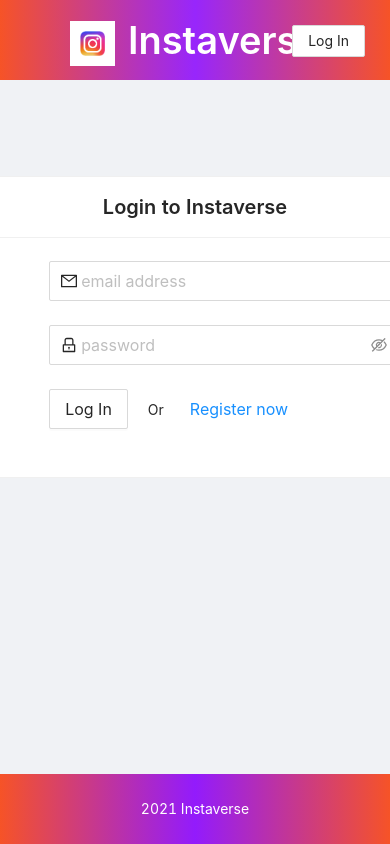
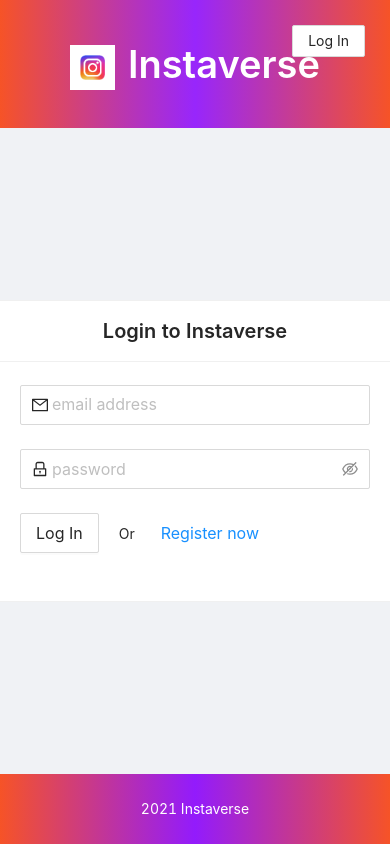
Before and after one commit to dturin1997/instaverse-client, a React (Create React App) app: page /authform in a window 390 px wide. Built offline with nearby package versions, Linux system fonts and the light colour scheme; no server answers.

Commit message:
ScrollToTop y diseño responsivo xs

```diff
--- a/src/components/AppBar/AppBar.js
+++ b/src/components/AppBar/AppBar.js
@@ -1,17 +1,19 @@
 import React, { useState, useEffect } from "react";
 import { Link, useNavigate, useLocation } from "react-router-dom";
-import { Layout, Image, Typography, Button, Avatar } from "antd";
+import { Layout, Image, Typography, Button, Avatar, Grid } from "antd";
 import Logo from "../../images/icono-instagram.png";
 import { useDispatch } from "react-redux";
 import { LOGOUT } from "../../constants/actionTypes";
-import decode from 'jwt-decode';
+import decode from "jwt-decode";
 
 import styles from "./styles";
 
 const { Title } = Typography;
 const { Header } = Layout;
+const { useBreakpoint } = Grid;
 
 export default function AppBar() {
+  const { xs } = useBreakpoint();
   //const user = null;
   const dispatch = useDispatch();
   const navigate = useNavigate();
@@ -34,20 +36,79 @@
     dispatch({ type: LOGOUT });
     navigate("/authform"); // redirect to login page
     setUser(null);
-    }
+  };
 
   return (
+    <>
+      {xs ? (
+        <Header style={{ ...styles.header, height: "8rem" }}>
+          <div style={{ display: "flex", flexDirection: "column" }}>
+            <div>
+              <Link to="/">
+                <div style={styles.homeLink}>
+                  <Image
+                    style={styles.image}
+                    width="45"
+                    preview={false}
+                    src={Logo}
+                  />
+                  &nbsp;
+                  <Title style={styles.title}>Instaverse</Title>
+                </div>
+              </Link>
+            </div>
+            <div>
+              {!user ? (
+                <Link to="/authform">
+                  <Button htmlType="button" style={styles.login}>
+                    Log In
+                  </Button>
+                </Link>
+              ) : (
+                <div
+                  style={{
+                    position: "relative",
+                    marginTop: "10px",
+                    display: "flex",
+                    justifyContent: "center",
+                    alignItems: "center",
+                  }}
+                >
+                  <Avatar style={styles.avatar} alt="username" size="large">
+                    {user?.result?.username?.charAt(0)?.toUpperCase()}
+                  </Avatar>
+                  <Title style={styles.title} level={4}>
+                    {user?.result?.username}
+                  </Title>
+                  <Button
+                    style={{ marginLeft: "10px" }}
+                    onClick={logout}
+                    htmlType="button"
+                  >
+                    Log Out
+                  </Button>
+                </div>
+              )}
+            </div>
+          </div>
+        </Header>
+      ) : (
         <Header style={styles.header}>
           <Link to="/">
             <div style={styles.homeLink}>
-            <Image style={styles.image} width="45" preview={false} src={Logo} />
+              <Image
+                style={styles.image}
+                width="45"
+                preview={false}
+                src={Logo}
+              />
               &nbsp;
               <Title style={styles.title}>Instaverse</Title>
             </div>
           </Link>
           {!user ? (
             <Link to="/authform">
-                <Button htmlType='button' style={styles.login}>
+              <Button htmlType="button" style={styles.login}>
                 Log In
               </Button>
             </Link>
@@ -65,5 +126,7 @@
             </div>
           )}
         </Header>
+      )}
+    </>
   );
 }
--- a/src/components/AppBar/styles.js
+++ b/src/components/AppBar/styles.js
@@ -15,7 +15,7 @@
     zIndex: "1",
   },
   image: {
-      width: '45px'
+    width: "45px",
   },
   title: {
     color: "white",
--- a/src/components/AuthForm/AuthForm.js
+++ b/src/components/AuthForm/AuthForm.js
@@ -1,14 +1,16 @@
-import React, {useState} from 'react';
-import { useNavigate} from 'react-router-dom';
-import { Form, Input, Button, Card, Layout, Typography } from "antd";
+import React, { useState } from "react";
+import { Form, Input, Button, Card, Layout, Typography, Grid } from "antd";
+import { useNavigate } from "react-router-dom";
 import { UserOutlined, LockOutlined, MailOutlined } from "@ant-design/icons";
-import { useDispatch } from 'react-redux';
-import { login, signup } from '../../actions/authentication';
+import { useDispatch } from "react-redux";
+import { login, signup } from "../../actions/authentication";
+import styles from "./styles";
 
-import styles from './styles';
+const { useBreakpoint } = Grid;
 
 const { Title } = Typography;
 function AuthForm() {
+  const { xs } = useBreakpoint();
   const user = null;
   const navigate = useNavigate();
   const dispatch = useDispatch();
@@ -25,17 +27,23 @@
   };
 
   const switchMode = () => {
-        setIsLogin(prevIsLogin => !prevIsLogin);
+    setIsLogin((prevIsLogin) => !prevIsLogin);
   };
 
   //const isLogin = false;
   return (
-    <Layout style={styles.container}>
+    <Layout
+      style={
+        xs
+          ? { ...styles.container, justifyContent: "center" }
+          : styles.container
+      }
+    >
       <Card
         style={styles.card}
         title={
-                <Title level={4} style={{ textAlign: "center"}}>
-                    {isLogin ? "Login to" : "Join" } Instaverse
+          <Title level={4} style={{ textAlign: "center" }}>
+            {isLogin ? "Login to" : "Join"} Instaverse
           </Title>
         }
       >
@@ -43,7 +51,7 @@
           name="authform"
           form={form}
           size="large"
-                wrapperCol={{ span: 20, offset: 2 }}
+          wrapperCol={xs ? null : { span: 20, offset: 2 }}
           onFinish={onSubmit}
         >
           {isLogin || (
@@ -53,11 +61,11 @@
                 rules={[
                   {
                     required: true,
-                                    message: "Please enter your username"
-                                }
+                    message: "Please enter your username",
+                  },
                 ]}
               >
-                            <Input prefix={<UserOutlined/>} placeholder="username" />
+                <Input prefix={<UserOutlined />} placeholder="username" />
               </Form.Item>
             </>
           )}
@@ -66,22 +74,30 @@
             rules={[
               {
                 required: true,
-                            message: "Please enter valid email address"
-                        }
+                message: "Please enter valid email address",
+              },
             ]}
           >
-                    <Input type="email" prefix={<MailOutlined/>} placeholder="email address" />
+            <Input
+              type="email"
+              prefix={<MailOutlined />}
+              placeholder="email address"
+            />
           </Form.Item>
           <Form.Item
             name="password"
             rules={[
               {
                 required: true,
-                            message: "Please enter your password"
-                        }
+                message: "Please enter your password",
+              },
             ]}
           >
-                    <Input.Password type="password" prefix={<LockOutlined/>} placeholder="password" />
+            <Input.Password
+              type="password"
+              prefix={<LockOutlined />}
+              placeholder="password"
+            />
           </Form.Item>
           {isLogin || (
             <Form.Item
@@ -89,29 +105,30 @@
               rules={[
                 {
                   required: true,
-                                message: "Please repeat your password"
-                            }
+                  message: "Please repeat your password",
+                },
               ]}
             >
-                        <Input.Password type="password" prefix={<LockOutlined/>} placeholder="confirmPassword" />
+              <Input.Password
+                type="password"
+                prefix={<LockOutlined />}
+                placeholder="confirmPassword"
+              />
             </Form.Item>
           )}
           <Form.Item>
-                    <Button htmlType='submit' typeof='primary'>
+            <Button htmlType="submit" typeof="primary">
               {isLogin ? "Log In" : "Join"}
             </Button>
             <span style={{ margin: "0 10px 20px 20px" }}>Or</span>
-                    <Button type='link' onClick={switchMode}>
-                        {isLogin ? "Register now" : "have an account?"
-                        }
+            <Button type="link" onClick={switchMode}>
+              {isLogin ? "Register now" : "have an account?"}
             </Button>
           </Form.Item>
-
         </Form>
-
       </Card>
     </Layout>
-  )
+  );
 }
 
-export default AuthForm
+export default AuthForm;
--- a/src/components/Home/Home.js
+++ b/src/components/Home/Home.js
@@ -30,7 +30,7 @@
           >
             <Row>
               <Col span={24}>
-                <Sider style={styles.sider} width={400}>
+                <Sider style={styles.sider} width={xs ? "100%" : 400}>
                   <StoryForm
                     selectedId={selectedId}
                     setSelectedId={setSelectedId}
--- a/src/components/StoryForm/StoryForm.js
+++ b/src/components/StoryForm/StoryForm.js
@@ -5,6 +5,8 @@
 import { useDispatch, useSelector } from "react-redux";
 import { createStory, updateStory } from "../../actions/stories";
 import { Link } from "react-router-dom";
+import ScrollToTop from "../../utils/ScrollToTop";
+
 const { useBreakpoint } = Grid;
 
 const { Title } = Typography;
@@ -30,6 +32,7 @@
 
   useEffect(() => {
     if (story) {
+      if (xs) ScrollToTop();
       form.setFieldsValue(story);
     }
   }, [story, form]);
@@ -41,7 +44,17 @@
 
   if (!user) {
     return (
-      <Card style={styles.formCard}>
+      <Card
+        style={
+          xs
+            ? {
+                width: 390,
+                position: "relative",
+                margin: "30px 10px",
+              }
+            : styles.formCard
+        }
+      >
         <Title level={4}>
           <span style={styles.formTitle}>Welcome to Instaverse!</span> <br />
           Please <Link to="/authform">login</Link> or{" "}
@@ -57,9 +70,9 @@
       style={
         xs
           ? {
-              width: 390,
+              width: "90%",
               position: "relative",
-              margin: "30px 10px",
+              margin: "30px 5%",
             }
           : styles.formCard
       }
--- /dev/null
+++ b/src/utils/ScrollToTop.js
@@ -0,0 +1,4 @@
+export default function ScrollToTop() {
+  window.scrollTo(0, 0);
+  return null;
+}
```
Also changed, not shown: src/App.js (+5 -6 lines), src/components/AuthForm/styles.js (indentation only). Lines whose indentation alone changed are shown as unchanged.
